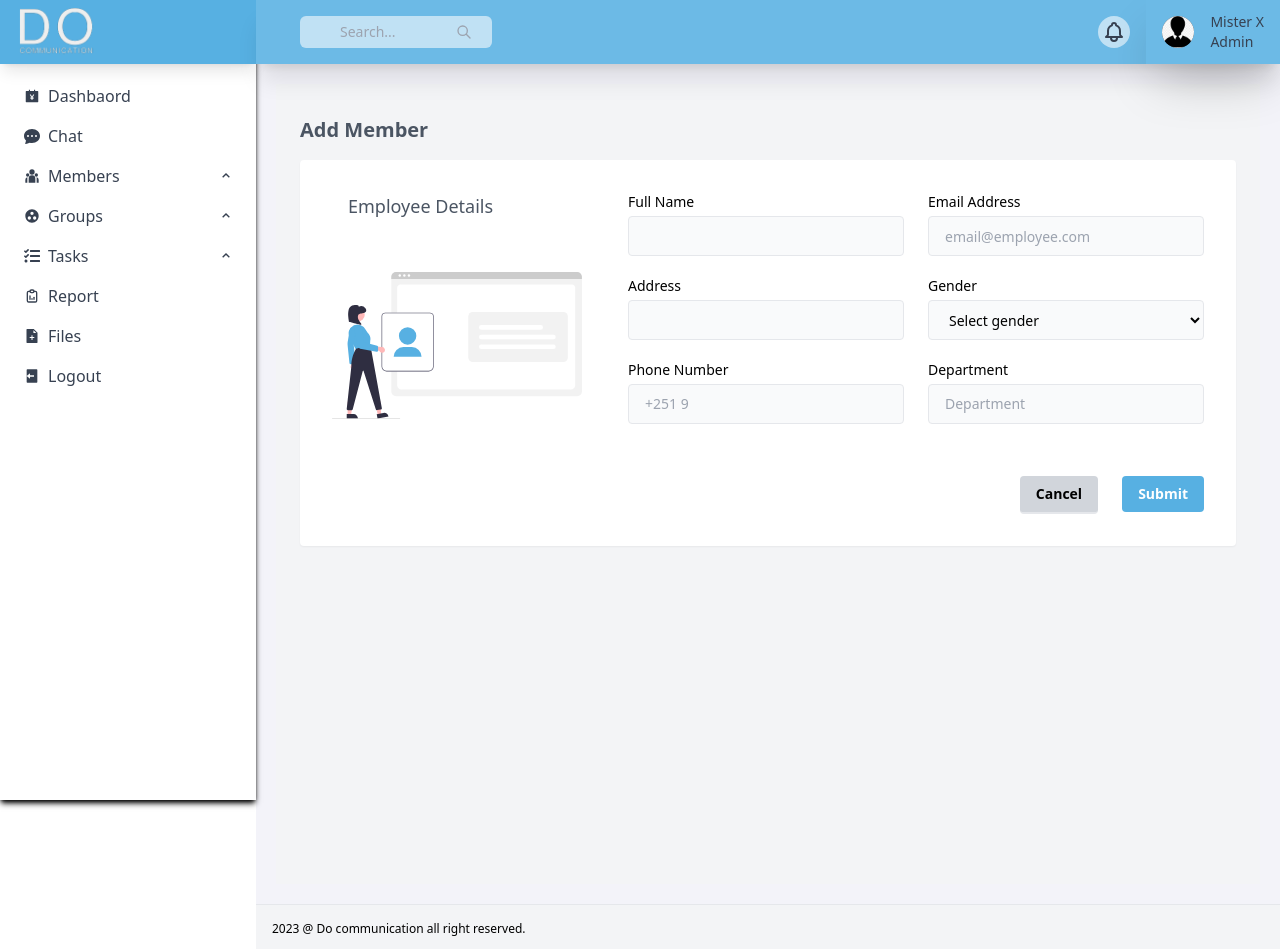
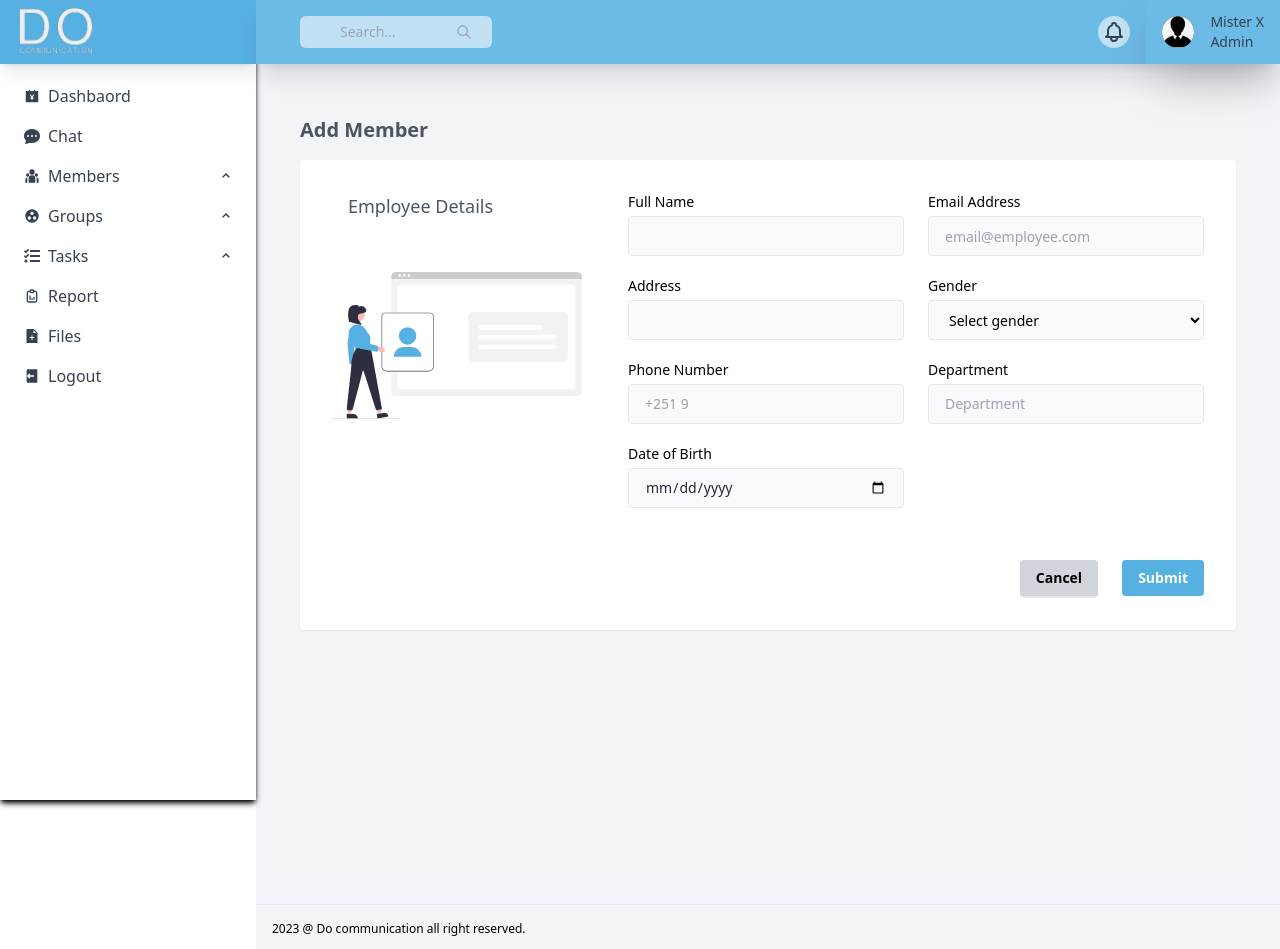
Before and after one commit to do-communication/do-communication, a Next.js app: page /admin/members/create in a window 1280 px wide. Built offline with nearby package versions, Linux system fonts and the light colour scheme.

Commit message:
some changes on admin user add side and signin pages

```diff
--- a/package.json
+++ b/package.json
@@ -16,6 +16,7 @@
     "postcss": "8.4.21",
     "react": "18.2.0",
     "react-data-table-component": "^7.5.3",
+    "react-datepicker": "^4.11.0",
     "react-dom": "18.2.0",
     "react-icons": "^4.8.0",
     "styled-components": "^5.3.10",
--- a/src/components/layouts/AuthLayout/AuthLayout.jsx
+++ b/src/components/layouts/AuthLayout/AuthLayout.jsx
@@ -10,8 +10,6 @@ const AuthLayout = ({ title, children }) => {
       />
       <main className="relative z-10 min-h-screen">
         <AuthHeader />
-        <div className="flex gap-10 px-5 lg:px-20">
-          <div className="items-center justify-center hidden w-5/12 pt-20 pl-10 md:flex">
         <div className="flex gap-10 px-5 lg:px-20">
           <div className="items-center justify-center hidden w-5/12 pt-20 pl-10 md:flex">
             <img src="/images/office.svg" alt="office logo" />
--- a/src/pages/admin/members/create.jsx
+++ b/src/pages/admin/members/create.jsx
@@ -1,6 +1,7 @@
 import AdminLayout from "@/components/layouts/AdminLayout/AdminLayout";
 
 const AddMember = () => {
+
   return (
     <AdminLayout>
     <div className="min-h-screen p-6 pt-8 bg-gray-100 flex  justify-center">
@@ -62,6 +63,8 @@ const AddMember = () => {
                     <label for="country">Phone Number</label>
                     <div className="h-10 bg-gray-50 flex border border-gray-200 rounded items-center mt-1">
                       <input
+                        type="tel"
+                        pattern="[789][0-9]{9}" required
                         name="country"
                         placeholder="+251 9 "
                         className="px-4 appearance-none outline-none text-gray-800 w-full bg-transparent"
@@ -79,6 +82,17 @@ const AddMember = () => {
                         placeholder="Department"
                         className="px-4 appearance-none outline-none text-gray-800 w-full bg-transparent"
                       />
+                    </div>
+                  </div>
+
+                  <div className="md:col-span-3">
+                    <label for="state">Date of Birth</label>
+                    <div className="h-10 bg-gray-50 flex border border-gray-200 rounded items-center mt-1">
+                    <input type="date"
+                        onfocus="(this.type='date')" name="DB"
+                        placeholder="MM/DD/YYYY"
+                        id="state"
+                        className="px-4 appearance-none outline-none text-gray-800 w-full bg-transparent"/>
                     </div>
                   </div>
 
--- a/src/pages/auth/login.jsx
+++ b/src/pages/auth/login.jsx
@@ -14,11 +14,8 @@ const Login = () => {
         {/* email input */}
         <div className="flex gap-2 pl-5 bg-white group rounded-3xl hover:ring-2 active:ring-2 ring-blue-300">
           <MdOutlineEmail className="w-10 h-auto pl-2 text-gray-600" />
-        <div className="flex gap-2 pl-5 bg-white group rounded-3xl hover:ring-2 active:ring-2 ring-blue-300">
-          <MdOutlineEmail className="w-10 h-auto pl-2 text-gray-600" />
           <input
             type="email"
-            className="w-full px-2 py-4 text-gray-600 bg-white outline-none rounded-3xl"
             className="w-full px-2 py-4 text-gray-600 bg-white outline-none rounded-3xl"
             placeholder="Enter your email"
             size="lg"
@@ -37,12 +34,10 @@ const Login = () => {
           {showPassword ? (
             <AiOutlineEye
               className="w-10 h-auto pr-3 text-gray-600 cursor-pointer"
-              className="w-10 h-auto pr-3 text-gray-600 cursor-pointer"
               onClick={() => setShowPassword(false)}
             />
           ) : (
             <AiOutlineEyeInvisible
-              className="w-10 h-auto pr-3 text-gray-600 cursor-pointer"
               className="w-10 h-auto pr-3 text-gray-600 cursor-pointer"
               onClick={() => setShowPassword(true)}
             />
@@ -50,7 +45,6 @@ const Login = () => {
         </div>
         <Link
           href="forgot"
-          className="self-end pr-3 text-gray-700 hover:underline"
           className="self-end pr-3 text-gray-700 hover:underline"
         >
           Forgot Password?
@@ -60,8 +54,6 @@ const Login = () => {
         <button className="flex items-center text-white justify-center w-full py-4 text-lg font-semibold rounded-full shadow-sm bg-primary shadow-black hover:brightness-95">
           Sign in
         </button>
-        <fieldset className="border-t border-black">
-          <legend className="px-4 mx-auto text-lg text-black">or</legend>
         <fieldset className="border-t border-black">
           <legend className="px-4 mx-auto text-lg text-black">or</legend>
         </fieldset>
--- a/src/pages/auth/signup.jsx
+++ b/src/pages/auth/signup.jsx
@@ -1,6 +1,5 @@
 import { MdLockOutline, MdOutlineEmail } from "react-icons/md";
 import { MdOutlinePersonOutline } from "react-icons/md";
-import { HiOutlineBuildingOffice2 } from "react-icons/hi2";
 import { HiOutlineBuildingOffice2 } from "react-icons/hi2";
 import { AiOutlineEye, AiOutlineEyeInvisible } from "react-icons/ai";
 import { FcGoogle } from "react-icons/fc";
@@ -16,11 +15,8 @@ const Signup = () => {
         {/* name input */}
         <div className="flex gap-2 pl-5 bg-white group rounded-3xl hover:ring-2 active:ring-2 ring-blue-300">
           <MdOutlinePersonOutline className="w-10 h-auto pl-2 text-gray-600" />
-        <div className="flex gap-2 pl-5 bg-white group rounded-3xl hover:ring-2 active:ring-2 ring-blue-300">
-          <MdOutlinePersonOutline className="w-10 h-auto pl-2 text-gray-600" />
           <input
             type="email"
-            className="w-full px-2 py-4 text-gray-600 bg-white outline-none rounded-3xl"
             className="w-full px-2 py-4 text-gray-600 bg-white outline-none rounded-3xl"
             placeholder="Enter your name"
             size="lg"
@@ -29,11 +25,8 @@ const Signup = () => {
         {/* company name input */}
         <div className="flex gap-2 pl-5 bg-white group rounded-3xl hover:ring-2 active:ring-2 ring-blue-300">
           <HiOutlineBuildingOffice2 className="w-10 h-auto pl-2 text-gray-600" />
-        <div className="flex gap-2 pl-5 bg-white group rounded-3xl hover:ring-2 active:ring-2 ring-blue-300">
-          <HiOutlineBuildingOffice2 className="w-10 h-auto pl-2 text-gray-600" />
           <input
             type="text"
-            className="w-full px-2 py-4 text-gray-600 bg-white outline-none rounded-3xl"
             className="w-full px-2 py-4 text-gray-600 bg-white outline-none rounded-3xl"
             placeholder="Enter your company name"
             size="lg"
@@ -42,11 +35,8 @@ const Signup = () => {
         {/* email input */}
         <div className="flex gap-2 pl-5 bg-white group rounded-3xl hover:ring-2 active:ring-2 ring-blue-300">
           <MdOutlineEmail className="w-10 h-auto pl-2 text-gray-600" />
-        <div className="flex gap-2 pl-5 bg-white group rounded-3xl hover:ring-2 active:ring-2 ring-blue-300">
-          <MdOutlineEmail className="w-10 h-auto pl-2 text-gray-600" />
           <input
             type="email"
-            className="w-full px-2 py-4 text-gray-600 bg-white outline-none rounded-3xl"
             className="w-full px-2 py-4 text-gray-600 bg-white outline-none rounded-3xl"
             placeholder="Enter your email"
             size="lg"
@@ -65,12 +55,10 @@ const Signup = () => {
           {showPassword ? (
             <AiOutlineEye
               className="w-10 h-auto pr-3 text-gray-600 cursor-pointer"
-              className="w-10 h-auto pr-3 text-gray-600 cursor-pointer"
               onClick={() => setShowPassword(false)}
             />
           ) : (
             <AiOutlineEyeInvisible
-              className="w-10 h-auto pr-3 text-gray-600 cursor-pointer"
               className="w-10 h-auto pr-3 text-gray-600 cursor-pointer"
               onClick={() => setShowPassword(true)}
             />
@@ -105,8 +93,6 @@ const Signup = () => {
       </div>
     </AuthLayout>
   );
-    </AuthLayout>
-  );
 };
 
 export default Signup;
```
Also changed, not shown: 1 other file (tests, documents, lock files or other folders).
